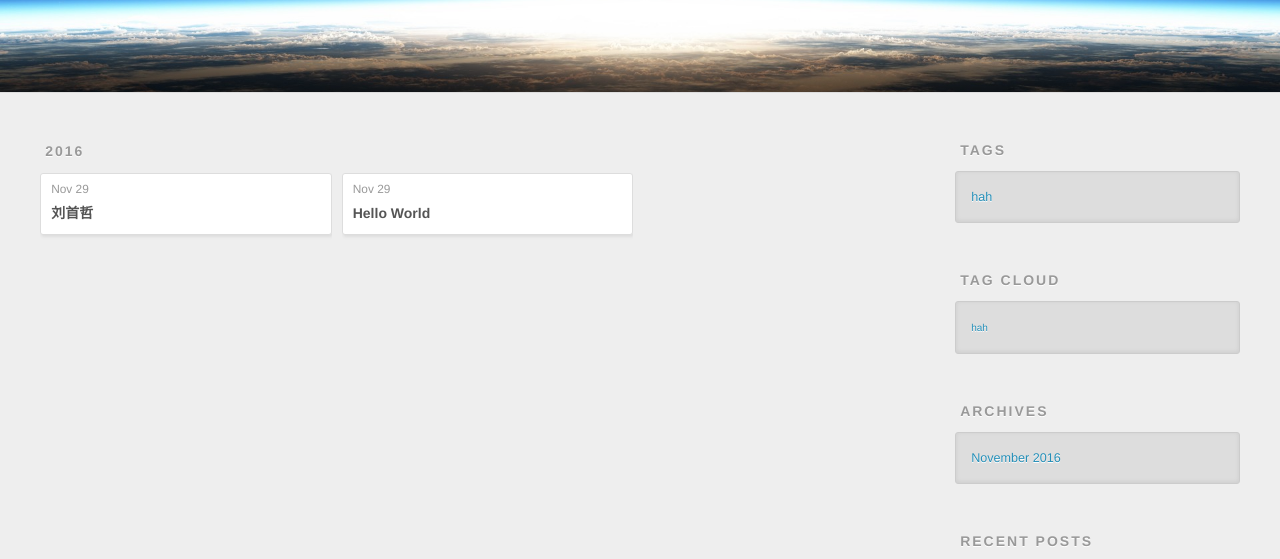
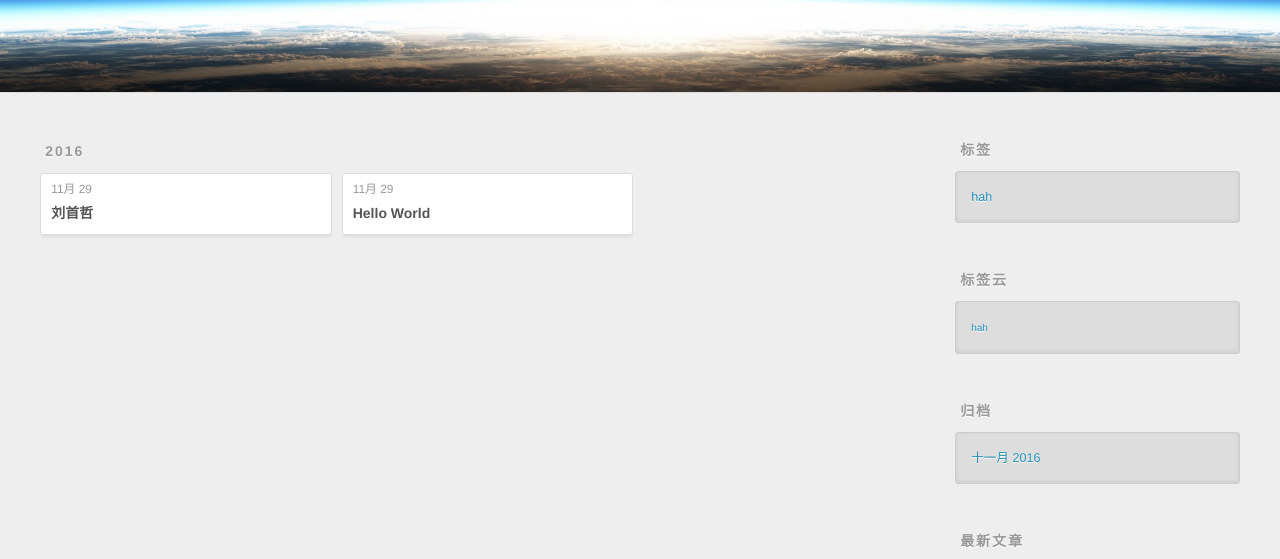
Before and after one commit to 141210128/141210128.github.io, a plain HTML site: page archives/2016/11/index.html in a window 1280 px wide. Shown: the part 208-767 px from the top of the page. Drawn offline with nearby package versions, Linux system fonts and the light colour scheme.

Commit message:
Site updated: 2016-11-29 17:38:31

```diff
--- a/archives/2016/11/index.html
+++ b/archives/2016/11/index.html
@@ -3,7 +3,7 @@
 <head>
   <meta charset="utf-8">
 
-  <title>Archives: 2016/11 | ������</title>
+  <title>归档: 2016/11 | ������</title>
   <meta name="viewport" content="width=device-width, initial-scale=1, maximum-scale=1">
   <meta name="description" content="�����ǿ��Ըı���">
 <meta property="og:type" content="website">
@@ -53,7 +53,7 @@
 
           <a id="nav-rss-link" class="nav-icon" href="/atom.xml" title="RSS Feed"></a>
 
-        <a id="nav-search-btn" class="nav-icon" title="Search"></a>
+        <a id="nav-search-btn" class="nav-icon" title="搜索"></a>
       </nav>
       <div id="search-form-wrap">
         <form action="//google.com/search" method="get" accept-charset="UTF-8" class="search-form"><input type="search" name="q" results="0" class="search-form-input" placeholder="Search"><button type="submit" class="search-form-submit">&#xF002;</button><input type="hidden" name="sitesearch" value="http://yoursite.com"></form>
@@ -79,7 +79,7 @@
   <div class="archive-article-inner">
     <header class="archive-article-header">
       <a href="/2016/11/29/first/" class="archive-article-date">
-  <time datetime="2016-11-29T08:54:07.061Z" itemprop="datePublished">Nov 29</time>
+  <time datetime="2016-11-29T08:54:07.061Z" itemprop="datePublished">11月 29</time>
 </a>
 
 
@@ -98,7 +98,7 @@
   <div class="archive-article-inner">
     <header class="archive-article-header">
       <a href="/2016/11/29/hello-world/" class="archive-article-date">
-  <time datetime="2016-11-29T08:51:49.252Z" itemprop="datePublished">Nov 29</time>
+  <time datetime="2016-11-29T08:51:49.252Z" itemprop="datePublished">11月 29</time>
 </a>
 
 
@@ -124,7 +124,7 @@
 
 
   <div class="widget-wrap">
-    <h3 class="widget-title">Tags</h3>
+    <h3 class="widget-title">标签</h3>
     <div class="widget">
       <ul class="tag-list"><li class="tag-list-item"><a class="tag-list-link" href="/tags/hah/">hah</a></li></ul>
     </div>
@@ -134,7 +134,7 @@
 
 
   <div class="widget-wrap">
-    <h3 class="widget-title">Tag Cloud</h3>
+    <h3 class="widget-title">标签云</h3>
     <div class="widget tagcloud">
       <a href="/tags/hah/" style="font-size: 10px;">hah</a>
     </div>
@@ -143,9 +143,9 @@
 
 
   <div class="widget-wrap">
-    <h3 class="widget-title">Archives</h3>
+    <h3 class="widget-title">归档</h3>
     <div class="widget">
-      <ul class="archive-list"><li class="archive-list-item"><a class="archive-list-link" href="/archives/2016/11/">November 2016</a></li></ul>
+      <ul class="archive-list"><li class="archive-list-item"><a class="archive-list-link" href="/archives/2016/11/">十一月 2016</a></li></ul>
     </div>
   </div>
 
@@ -153,7 +153,7 @@
 
 
   <div class="widget-wrap">
-    <h3 class="widget-title">Recent Posts</h3>
+    <h3 class="widget-title">最新文章</h3>
     <div class="widget">
       <ul>
 
```
Also changed, not shown: 2016/11/29/first/index.html (+7 -7 lines), 2016/11/29/hello-world/index.html (+7 -7 lines), archives/2016/index.html (+9 -9 lines), archives/index.html (+9 -9 lines), index.html (+8 -8 lines), tags/hah/index.html (+7 -7 lines).
